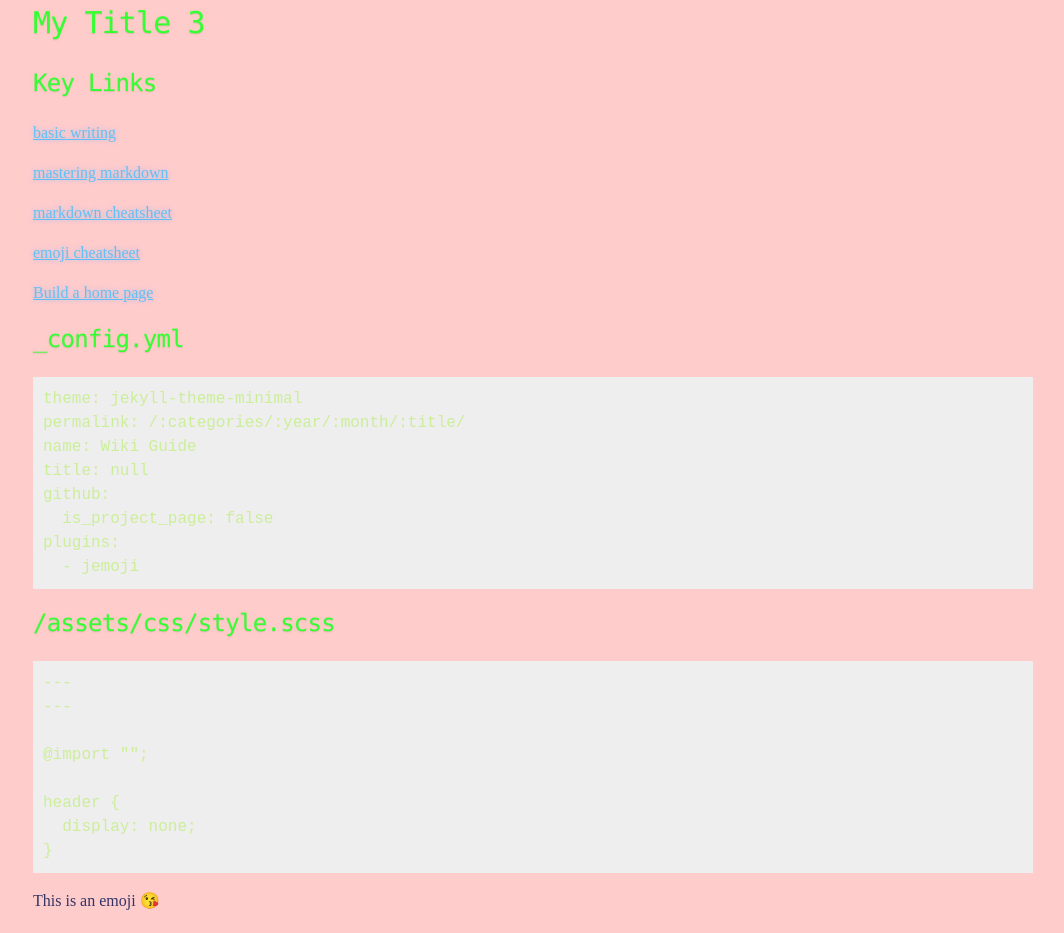
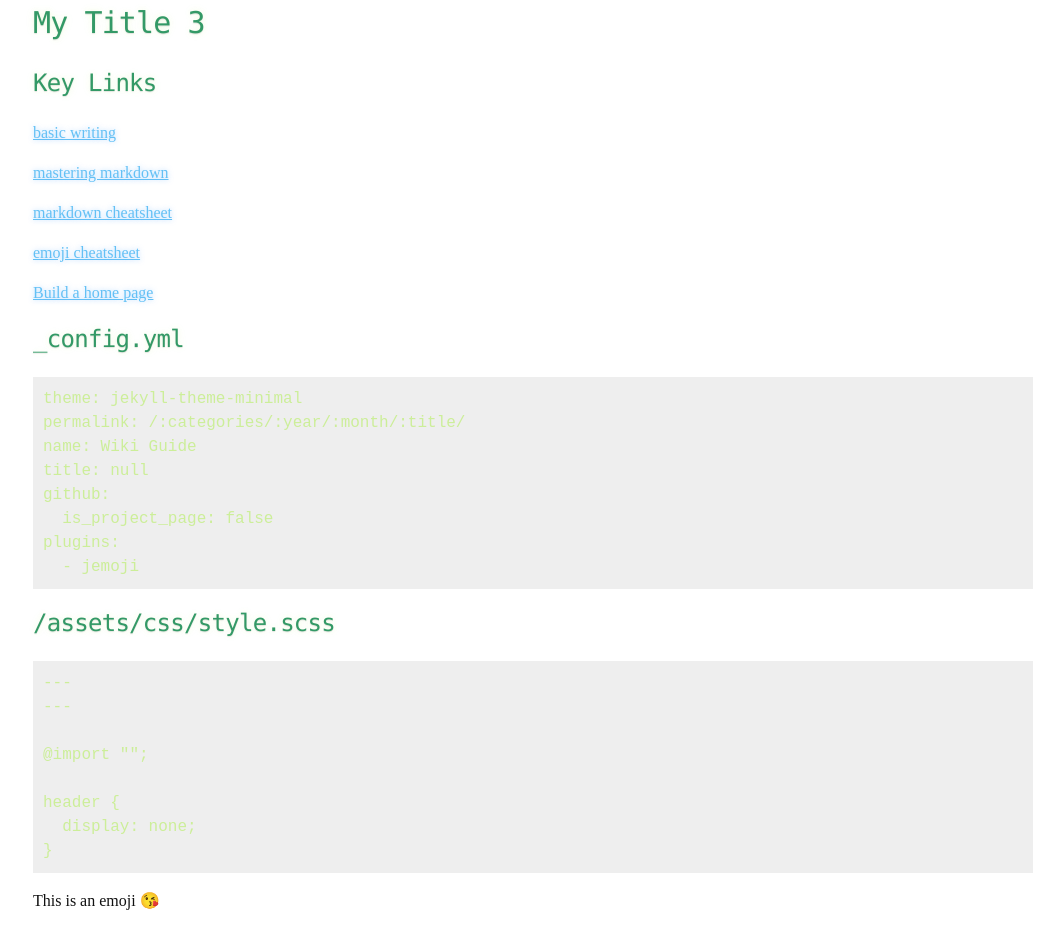
Before and after one commit to profphillips/wikibasics, a Jekyll site: the page built from index.md, in a window 1280 px wide. Shown: the whole page, without its empty margins (107-1171 px from the left). Built offline with Jekyll 4.4.1, drawn with Linux system fonts in a browser that asks for light colours; emoji names are drawn with the system emoji font; our own code applies the rules of GitHub Pages for plain Markdown files.

Commit message:
Update style.scss

```diff
--- a/assets/css/style.scss
+++ b/assets/css/style.scss
@@ -1,10 +1,10 @@
 ---
 ---
-$body-background: #ffcccc;
-$body-foreground: #333366;
+$body-background: #ffffff;
+$body-foreground: #111111;
 $body-font-family: 'Monaco, "Bitstream Vera Sans Mono", "Lucida Console", Terminal, monospace';
 $container-max-width: 1000px;
-$header-color: #33ff33;
+$header-color: #339966;
 
 
 body {
```
